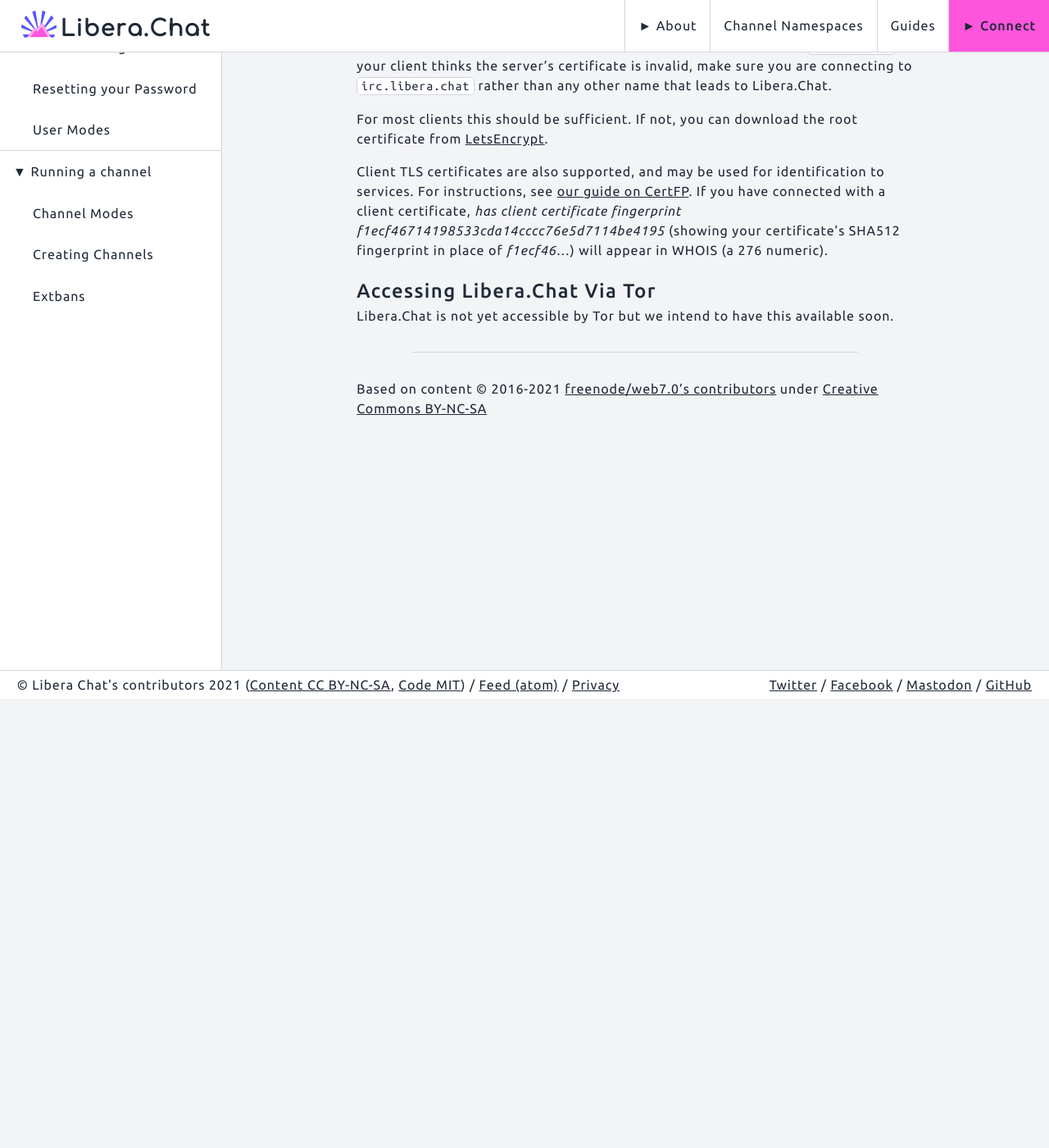
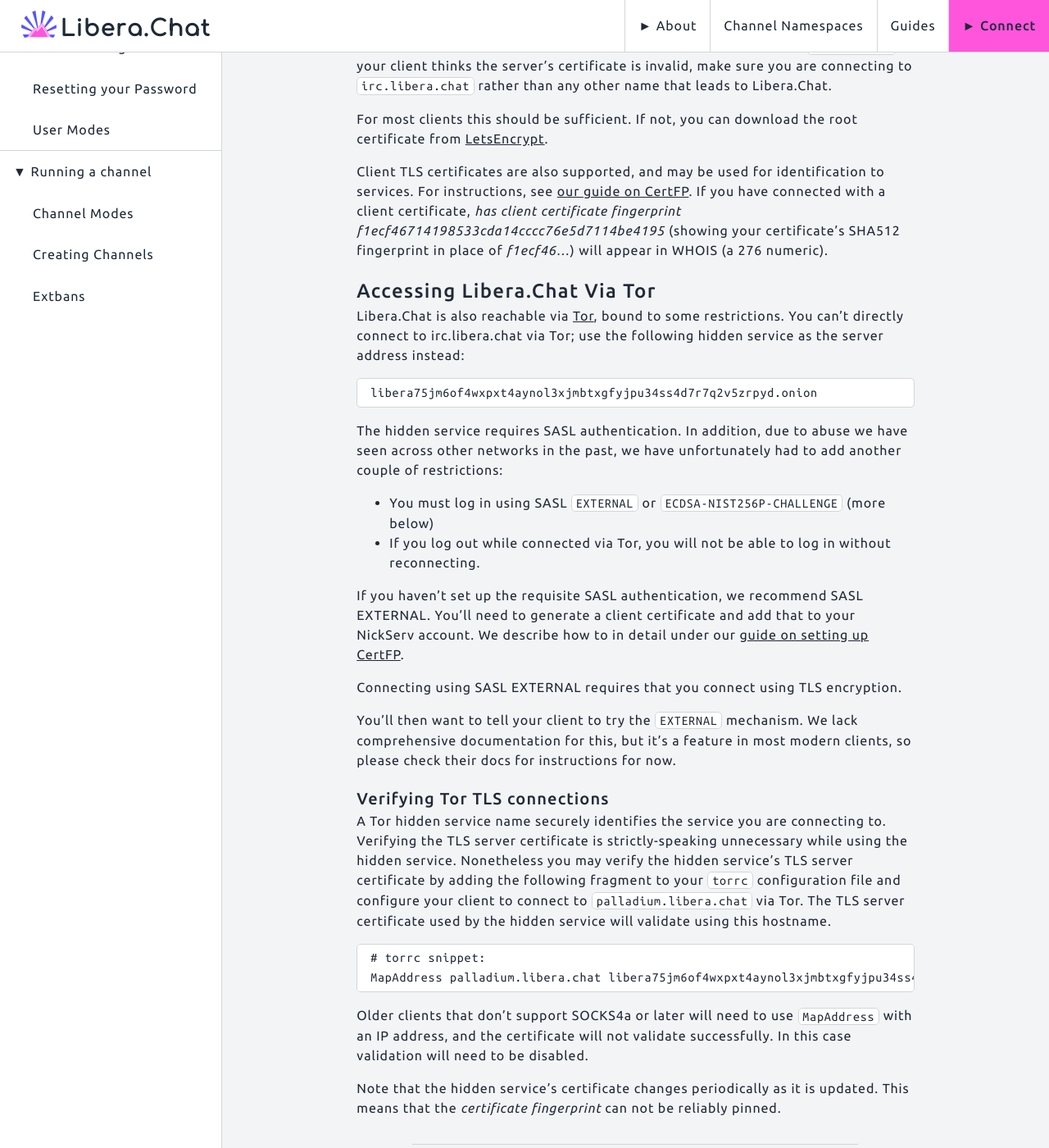
Before and after one commit to Libera-Chat/libera-chat.github.io, a Jekyll site: the page built from content/_guides/connect.md, in a window 1280 px wide and 1400 px high, scrolled down 548 px. Shown: the whole window at 82% size. Built offline with Jekyll 4.4.1, drawn with Linux system fonts in a browser that asks for light colours.

Commit message:
Add Tor connection details

```diff
--- a/content/_guides/connect.md
+++ b/content/_guides/connect.md
@@ -41,18 +41,15 @@
 
 ## Accessing Libera.Chat Via Tor
 
-Libera.Chat is not yet accessible by Tor but we intend to have this available
-soon.
-
-{% comment %} Libera.Chat is also reachable via
+Libera.Chat is also reachable via
 [Tor](https://www.torproject.org/), bound to some restrictions. You can't
 directly connect to irc.libera.chat via Tor; use the following hidden service
 as the server address instead:
 
-    <TO BE ANNOUNCED>
+    libera75jm6of4wxpxt4aynol3xjmbtxgfyjpu34ss4d7r7q2v5zrpyd.onion
 
-The hidden service requires SASL authentication. In addition, due to the abuse
-that led Tor access to be disabled in the past, we have unfortunately had to
+The hidden service requires SASL authentication. In addition, due to abuse
+we have seen across other networks in the past, we have unfortunately had to
 add another couple of restrictions:
 
 - You must log in using SASL `EXTERNAL` or `ECDSA-NIST256P-CHALLENGE` (more
@@ -62,7 +59,8 @@
 
 If you haven't set up the requisite SASL authentication, we recommend SASL
 EXTERNAL. You'll need to generate a client certificate and add that to your
-NickServ account. This is documented [in our knowledge base](certfp.html).
+NickServ account. We describe how to in detail under our
+[guide on setting up CertFP](/guides/certfp.html).
 
 Connecting using SASL EXTERNAL requires that you connect using TLS encryption.
 
@@ -74,17 +72,14 @@
 
 A Tor hidden service name securely identifies the service you are connecting
 to. Verifying the TLS server certificate is strictly-speaking unnecessary
-while using the hidden service. Nonetheless the following methods can be used
-to verify the hidden service's TLS server certificate.
-
-The best way to ensure the TLS server-side certificate successfully validates
-is to add the following fragment to your `torrc` configuration file and
-configure your client to connect to `<TO BE ANNOUNCED>.libera.chat` via Tor.
-The TLS server certificate used by the hidden service will validate using
-this hostname.
+while using the hidden service. Nonetheless you may verify the hidden service's
+TLS server certificate by adding the following fragment to your `torrc`
+configuration file and configure your client to connect to
+`palladium.libera.chat` via Tor. The TLS server certificate used by the hidden
+service will validate using this hostname.
 
     # torrc snippet:
-    <TO BE ANNOUNCED>
+    MapAddress palladium.libera.chat libera75jm6of4wxpxt4aynol3xjmbtxgfyjpu34ss4d7r7q2v5zrpyd.onion
 
 Older clients that don't support SOCKS4a or later will need to use `MapAddress`
 with an IP address, and the certificate will not validate successfully.
@@ -92,9 +87,4 @@
 
 Note that the hidden service's certificate changes periodically as it is
 updated. This means that the *certificate fingerprint* can not be reliably
-pinned. A few clients support *public key pinning*, however. For these clients
-the following *public key fingerprint* can be pinned:
-
-    # sha256 public key fingerprint
-    <TO BE ANNOUNCED>
-{% endcomment %}
+pinned.
```
